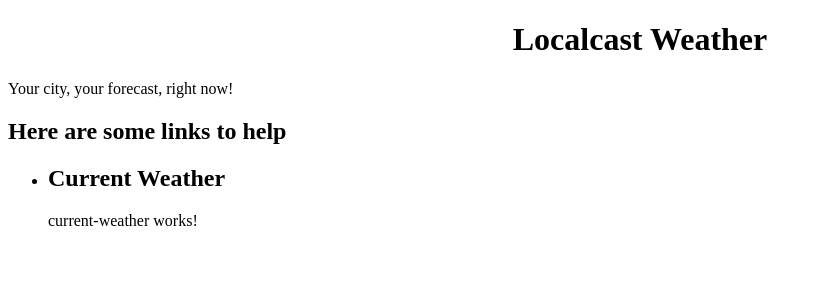
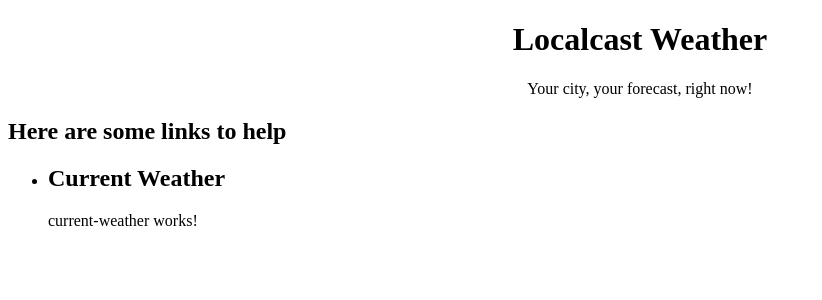
Before and after one commit to jaaanelala/local-weather-app, an Angular app: page / in a window 1280 px wide. Shown: the top 300 px of the page, without its empty margins (0-822 px from the left). Built offline with nearby package versions, Linux system fonts and the light colour scheme.

Commit message:
App component div correction

```diff
--- a/src/app/app.component.html
+++ b/src/app/app.component.html
@@ -1,7 +1,8 @@
 <!--The content below is only a placeholder and can be replaced.-->
 <div style="text-align:center">
   <h1>Localcast Weather</h1>
-</div>Your city, your forecast, right now!
+Your city, your forecast, right now!
+</div>
 <h2>Here are some links to help </h2>
 <ul>
   <li>
```
